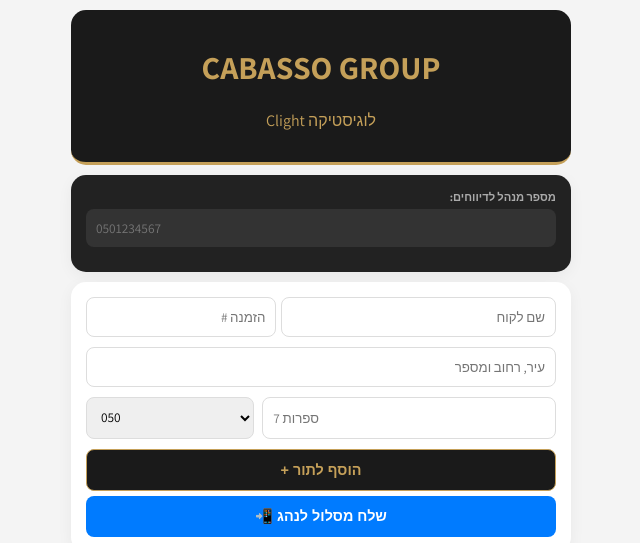
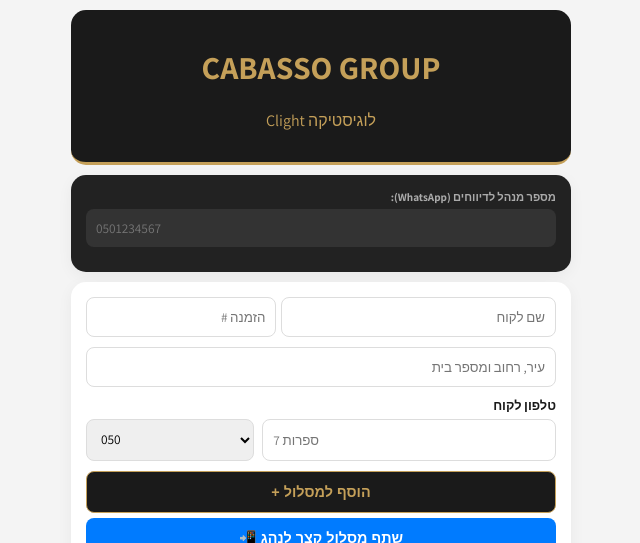
Before and after one commit to razlevistudent-bot/delivery-app, a Flask app: page / in a window 1280 px wide. Shown: the top 543 px of the page, without its empty margins (319-959 px from the left). Run offline with Flask 3, Linux system fonts and the light colour scheme.

Commit message:
Update index.html

```diff
--- a/templates/index.html
+++ b/templates/index.html
@@ -8,27 +8,52 @@
     <link href="https://fonts.googleapis.com/css2?family=Assistant:wght@300;400;700&display=swap" rel="stylesheet">
     <style>
         :root { --brand: #1a1a1a; --gold: #c5a059; --bg: #f4f4f4; --white: #fff; --green: #27ae60; --locked: #bdc3c7; }
-        body { font-family: 'Assistant', sans-serif; background: var(--bg); margin: 0; padding: 10px; direction: rtl; }
+        body { font-family: 'Assistant', sans-serif; background: var(--bg); margin: 0; padding: 10px; direction: rtl; color: var(--brand); }
         .container { max-width: 500px; margin: 0 auto; }
-        header { text-align: center; padding: 15px; background: var(--brand); color: var(--gold); border-radius: 15px; margin-bottom: 10px; border-bottom: 3px solid var(--gold); }
+
+        header {
+            text-align: center; padding: 15px; background: var(--brand); color: var(--gold);
+            border-radius: 15px; margin-bottom: 10px; border-bottom: 3px solid var(--gold);
+        }
+
         .glass-card { background: var(--white); border-radius: 15px; padding: 15px; box-shadow: 0 4px 15px rgba(0,0,0,0.05); margin-bottom: 10px; }
         label { display: block; margin-bottom: 5px; font-size: 0.8rem; font-weight: bold; }
-        input, select { width: 100%; padding: 10px; border: 1px solid #ddd; border-radius: 8px; margin-bottom: 10px; box-sizing: border-box; font-family: inherit; }
+
+        input, select {
+            width: 100%; padding: 10px; border: 1px solid #ddd; border-radius: 8px;
+            margin-bottom: 10px; box-sizing: border-box; font-family: inherit;
+        }
+
+        /* סידור טלפון: קידומת משמאל למספר */
         .phone-group { display: flex; gap: 8px; direction: ltr; }
         .phone-group select { flex: 0.35; }
         .phone-group input { flex: 0.65; text-align: left; }
+
         #map { height: 250px; border-radius: 12px; margin-bottom: 10px; z-index: 1; border: 1px solid #ddd; }
+
         .route-item { background: var(--white); padding: 15px; border-radius: 12px; margin-bottom: 10px; border-right: 5px solid var(--gold); position: relative; }
         .route-item.is-locked { opacity: 0.4; filter: grayscale(1); pointer-events: none; border-right-color: var(--locked); }
         .route-item.is-completed { border-right-color: var(--green); background: #f0fdf4; }
+
         .actions { display: flex; gap: 8px; margin-top: 10px; }
-        .btn { flex: 1; text-align: center; padding: 12px; border-radius: 8px; color: white; text-decoration: none; font-size: 0.9rem; font-weight: bold; border: none; cursor: pointer; display: flex; align-items: center; justify-content: center; }
+        .btn {
+            flex: 1; text-align: center; padding: 12px; border-radius: 8px; color: white;
+            text-decoration: none; font-size: 0.9rem; font-weight: bold; border: none;
+            cursor: pointer; display: flex; align-items: center; justify-content: center;
+        }
         .btn-waze { background: #33ccff; }
         .btn-call { background: #555; }
         .btn-done { background: var(--brand); color: var(--gold); }
         .btn-whatsapp { background: var(--green); width: 100%; margin-top: 10px; }
         .btn-share { background: #007bff; color: white; width: 100%; margin-top: 5px; }
-        .number-marker { background: var(--brand); color: var(--gold); border: 2px solid var(--gold); border-radius: 50%; display: flex; align-items: center; justify-content: center; font-weight: bold; font-size: 14px; }
+
+        /* אייקון מספרים על המפה */
+        .number-marker {
+            background: var(--brand); color: var(--gold); border: 2px solid var(--gold);
+            border-radius: 50%; display: flex; align-items: center; justify-content: center;
+            font-weight: bold; font-size: 14px;
+        }
+
         .badge { font-size: 0.7rem; padding: 2px 8px; border-radius: 10px; background: #eee; display: inline-block; margin-bottom: 5px; }
     </style>
 </head>
@@ -41,7 +66,7 @@
     </header>
 
     <div class="glass-card" style="background: #222; color: white;">
-        <label style="font-size: 0.7rem; color: #aaa;">מספר מנהל לדיווחים:</label>
+        <label style="font-size: 0.7rem; color: #aaa;">מספר מנהל לדיווחים (WhatsApp):</label>
         <input type="tel" id="managerPhone" placeholder="0501234567" onchange="saveManager()" style="background:#333; color:white; border:none;">
     </div>
 
@@ -50,22 +75,25 @@
             <input type="text" id="custName" placeholder="שם לקוח" style="flex:1.5">
             <input type="text" id="orderNum" placeholder="הזמנה #" style="flex:1">
         </div>
-        <input type="text" id="addressInput" placeholder="עיר, רחוב ומספר">
+        <input type="text" id="addressInput" placeholder="עיר, רחוב ומספר בית">
+
+        <label>טלפון לקוח</label>
         <div class="phone-group">
             <select id="phonePrefix">
                 <option value="050">050</option><option value="052">052</option><option value="054">054</option>
-                <option value="053">053</option><option value="058">058</option>
+                <option value="053">053</option><option value="058">058</option><option value="077">077</option>
             </select>
             <input type="tel" id="custPhone" placeholder="7 ספרות" maxlength="7">
         </div>
-        <button onclick="addNewLocation()" class="btn" style="background:var(--brand); color:var(--gold); width:100%; margin-bottom:5px; border:1px solid var(--gold);">הוסף לתור +</button>
-        <button onclick="generateLink()" class="btn btn-share">שלח מסלול לנהג 📲</button>
+
+        <button onclick="addNewLocation()" class="btn" style="background:var(--brand); color:var(--gold); width:100%; margin-bottom:5px; border:1px solid var(--gold);">הוסף למסלול +</button>
+        <button onclick="generateShortLink()" class="btn btn-share">שתף מסלול קצר לנהג 📲</button>
     </div>
 
     <div id="map"></div>
     <div id="addressList"></div>
 
-    <center><button onclick="clearAll()" style="background:none; color:red; font-size:0.7rem; border:none; margin:20px 0;">איפוס מערכת</button></center>
+    <center><button onclick="clearAll()" style="background:none; color:red; font-size:0.7rem; border:none; margin:20px 0; cursor:pointer;">איפוס מערכת</button></center>
 </div>
 
 <script src="https://unpkg.com/leaflet@1.9.4/dist/leaflet.js"></script>
@@ -75,7 +103,7 @@
     var locations = [];
     var markers = [];
 
-    // פונקציית דחיסת מידע לקישור (Base64)
+    // פונקציות דחיסה
     function encodeData(data) { return btoa(encodeURIComponent(JSON.stringify(data))); }
     function decodeData(str) { return JSON.parse(decodeURIComponent(atob(str))); }
 
@@ -84,14 +112,12 @@
         const dataParam = urlParams.get('d');
 
         if (dataParam) {
-            // מצב נהג - המידע מגיע מהקישור
             document.getElementById('admin-panel').style.display = 'none';
             document.getElementById('mode-text').innerText = "מצב נהג - חלוקה מבוקרת";
             try {
                 locations = decodeData(dataParam);
-            } catch(e) { alert("שגיאה בטעינת הקישור"); }
+            } catch(e) { alert("שגיאה בטעינת הנתונים"); }
         } else {
-            // מצב מנהל - טעינה מזיכרון מקומי
             locations = JSON.parse(localStorage.getItem('cabasso_strict')) || [];
         }
         document.getElementById('managerPhone').value = localStorage.getItem('manager_num') || '';
@@ -105,6 +131,7 @@
         const prefix = document.getElementById('phonePrefix').value;
         const num = document.getElementById('custPhone').value;
         if(!addr) return;
+
         const res = await fetch(`https://nominatim.openstreetmap.org/search?format=json&q=${encodeURIComponent(addr)}&limit=1`);
         const data = await res.json();
         if (data.length > 0) {
@@ -118,15 +145,35 @@
             localStorage.setItem('cabasso_strict', JSON.stringify(locations));
             updateUI();
             ['addressInput','custName','orderNum','custPhone'].forEach(id => document.getElementById(id).value = '');
-        }
+        } else { alert("כתובת לא נמצאה"); }
     }
 
-    function generateLink() {
+    // פונקציה לקיצור קישור ושיתוף
+    async function generateShortLink() {
         if (locations.length === 0) return alert("אין כתובות ברשימה");
+
+        const btn = document.querySelector('.btn-share');
+        btn.innerText = "מייצר קישור קצר... ⏳";
+        btn.disabled = true;
+
         const encoded = encodeData(locations);
-        const shareLink = window.location.origin + window.location.pathname + "?d=" + encoded;
-        const waMsg = encodeURIComponent("שלום, זה מסלול החלוקה שלך מ-Cabasso Group: " + shareLink);
-        window.open(`https://wa.me/?text=${waMsg}`, '_blank');
+        const longLink = window.location.origin + window.location.pathname + "?d=" + encoded;
+
+        try {
+            // שימוש ב-API של is.gd
+            const response = await fetch(`https://is.gd/create.php?format=json&url=${encodeURIComponent(longLink)}`);
+            const data = await response.json();
+            const finalLink = data.shorturl || longLink;
+
+            const waMsg = encodeURIComponent("שלום, זה מסלול החלוקה המבוקר של Cabasso Group: " + finalLink);
+            window.open(`https://wa.me/?text=${waMsg}`, '_blank');
+        } catch (e) {
+            const waMsg = encodeURIComponent("שלום, זה מסלול החלוקה של Cabasso Group: " + longLink);
+            window.open(`https://wa.me/?text=${waMsg}`, '_blank');
+        } finally {
+            btn.innerText = "שתף מסלול קצר לנהג 📲";
+            btn.disabled = false;
+        }
     }
 
     function updateUI() {
@@ -144,7 +191,7 @@
 
             item.className = `route-item ${loc.reported ? 'is-completed' : ''} ${isLocked ? 'is-locked' : ''}`;
             const managerNum = document.getElementById('managerPhone').value;
-            const reportMsg = encodeURIComponent(`✅ דיווח חלוקה - Cabasso Group:\n📦 הזמנה: ${loc.orderId}\n👤 לקוח: ${loc.custName}\n📍 כתובת: ${loc.name}\n✅ בוצע!`);
+            const reportMsg = encodeURIComponent(`💡 Cabasso Group - דיווח מסירה:\n📦 הזמנה: ${loc.orderId}\n👤 לקוח: ${loc.custName}\n📍 כתובת: ${loc.name}\n✅ בוצע בהצלחה!`);
             const reportUrl = `https://wa.me/972${managerNum.replace(/^0/, '')}?text=${reportMsg}`;
 
             item.innerHTML = `
@@ -162,6 +209,7 @@
                     ` : ''}
                 </div>`;
             list.appendChild(item);
+
             const icon = L.divIcon({ className: 'number-marker', html: i + 1, iconSize: [25, 25] });
             markers.push(L.marker([loc.lat, loc.lng], {icon}).addTo(map));
         });
```
